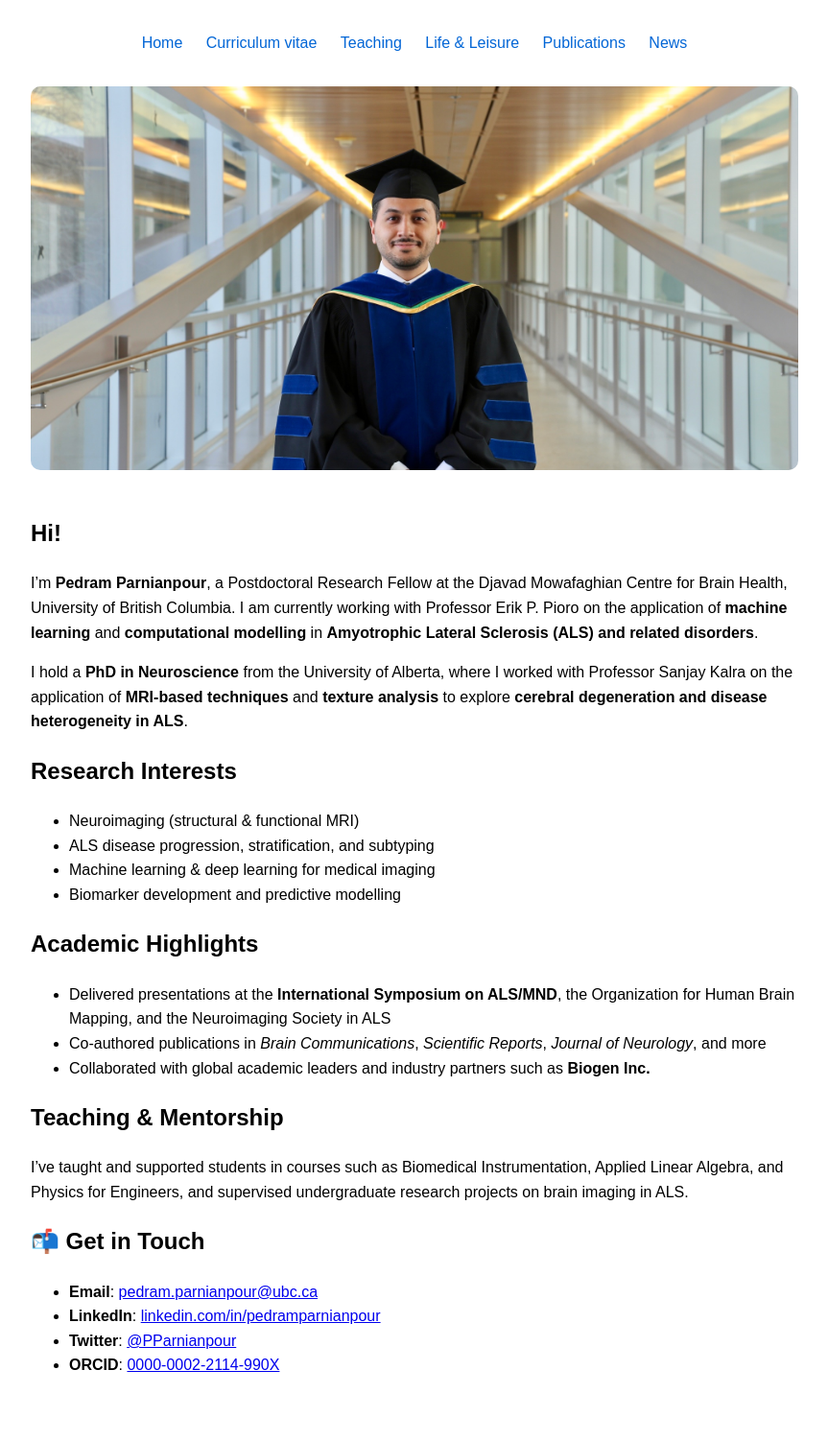
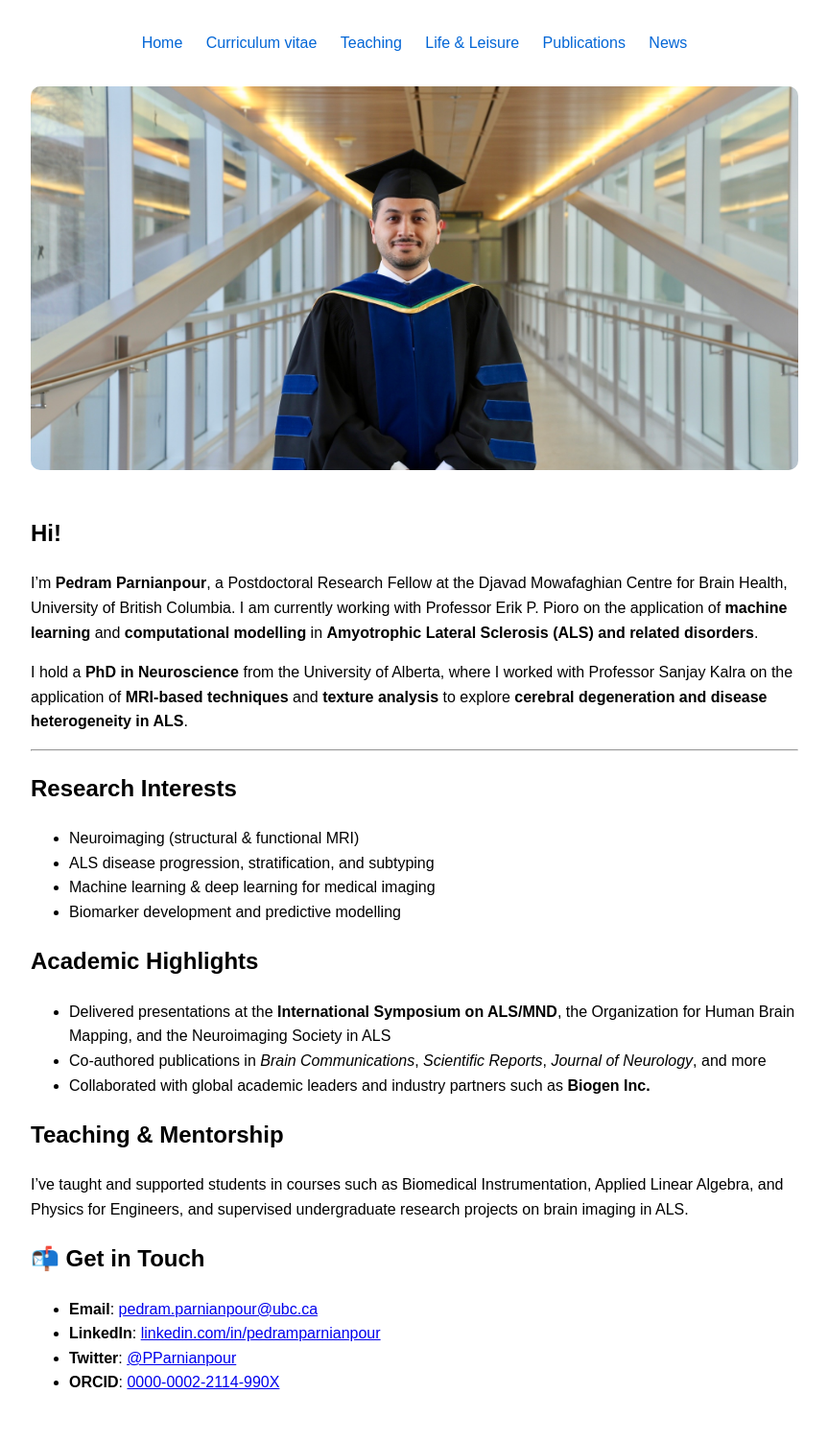
Before and after one commit to Pedram-Parnianpour/pedram-parnianpour.github.io, a Jekyll site: the page built from index.md, in a window 1280 px wide. Shown: the whole page at 96% size, without its empty margins (208-1071 px from the left). Built offline with Jekyll 4.4.1, drawn with Linux system fonts in a browser that asks for light colours.

Commit message:
Update index.md

```diff
--- a/index.md
+++ b/index.md
@@ -5,35 +5,32 @@ title: Home
 
 <img src="/assets/pedram.jpg" alt="Pedram Parnianpour" style="width: 100%; max-height: 400px; object-fit: cover; border-radius: 10px; margin-bottom: 20px;">
 
-
 ## Hi!
 
 I'm **Pedram Parnianpour**, a Postdoctoral Research Fellow at the Djavad Mowafaghian Centre for Brain Health, University of British Columbia. I am currently working with Professor Erik P. Pioro on the application of **machine learning** and **computational modelling** in **Amyotrophic Lateral Sclerosis (ALS) and related disorders**.
 
 I hold a **PhD in Neuroscience** from the University of Alberta, where I worked with Professor Sanjay Kalra on the application of **MRI-based techniques** and **texture analysis** to explore **cerebral degeneration and disease heterogeneity in ALS**.
 
+---
 
-## <span style="color: black;">Research Interests</span>
+## Research Interests
 
 - Neuroimaging (structural & functional MRI)
 - ALS disease progression, stratification, and subtyping
 - Machine learning & deep learning for medical imaging
 - Biomarker development and predictive modelling
 
-
-## <span style="color: black;">Academic Highlights</span>
+## Academic Highlights
 
 - Delivered presentations at the **International Symposium on ALS/MND**, the Organization for Human Brain Mapping, and the Neuroimaging Society in ALS
 - Co-authored publications in *Brain Communications*, *Scientific Reports*, *Journal of Neurology*, and more
 - Collaborated with global academic leaders and industry partners such as **Biogen Inc.**
 
-
-## <span style="color: black;">Teaching & Mentorship</span>
+## Teaching & Mentorship
 
 I’ve taught and supported students in courses such as Biomedical Instrumentation, Applied Linear Algebra, and Physics for Engineers, and supervised undergraduate research projects on brain imaging in ALS.
 
-
-## <span style="color: black;">📬 Get in Touch</span>
+## 📬 Get in Touch
 
 - **Email**: [pedram.parnianpour@ubc.ca](mailto:pedram.parnianpour@ubc.ca)
 - **LinkedIn**: [linkedin.com/in/pedramparnianpour](https://www.linkedin.com/in/pedramparnianpour)
```
